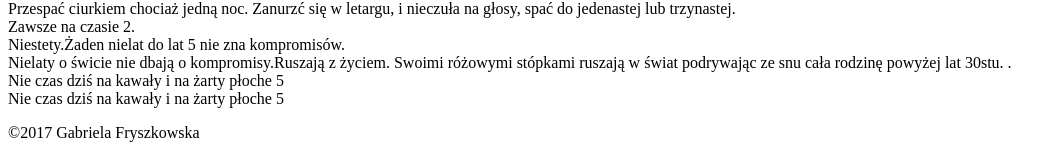
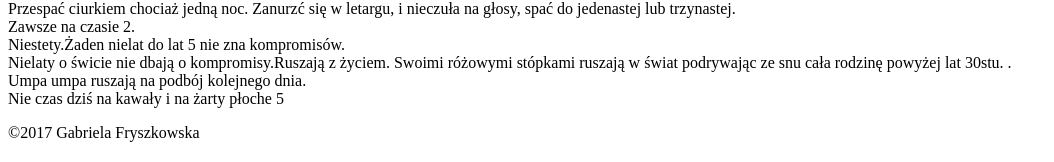
Before and after one commit to GabrielaFry/learning-git-2, a plain HTML site: page index.html in a window 1280 px wide. Shown: the part 199-361 px from the top of the page, without its empty margins (0-1054 px from the left). Drawn offline with nearby package versions, Linux system fonts and the light colour scheme; files that its build step writes are made by us from their sources.

Commit message:
Change col-5

```diff
--- a/index.html
+++ b/index.html
@@ -17,7 +17,7 @@
 		<div class="col- 3">Niestety.Żaden nielat do lat 5 nie zna kompromisów. </div>
 	<div class="row">
 		<div class="col-4">Nielaty o świcie nie dbają o kompromisy.Ruszają z życiem. Swoimi różowymi stópkami ruszają w świat podrywając ze snu cała rodzinę powyżej lat 30stu. .</div>
-		<div class="col-5">Nie czas dziś na kawały i na żarty płoche 5  </div>
+		<div class="col-5">Umpa umpa ruszają na podbój kolejnego dnia.</div>
 		<div class="col-6">Nie czas dziś na kawały i na żarty płoche 5  </div>
 
 	</div>
```
